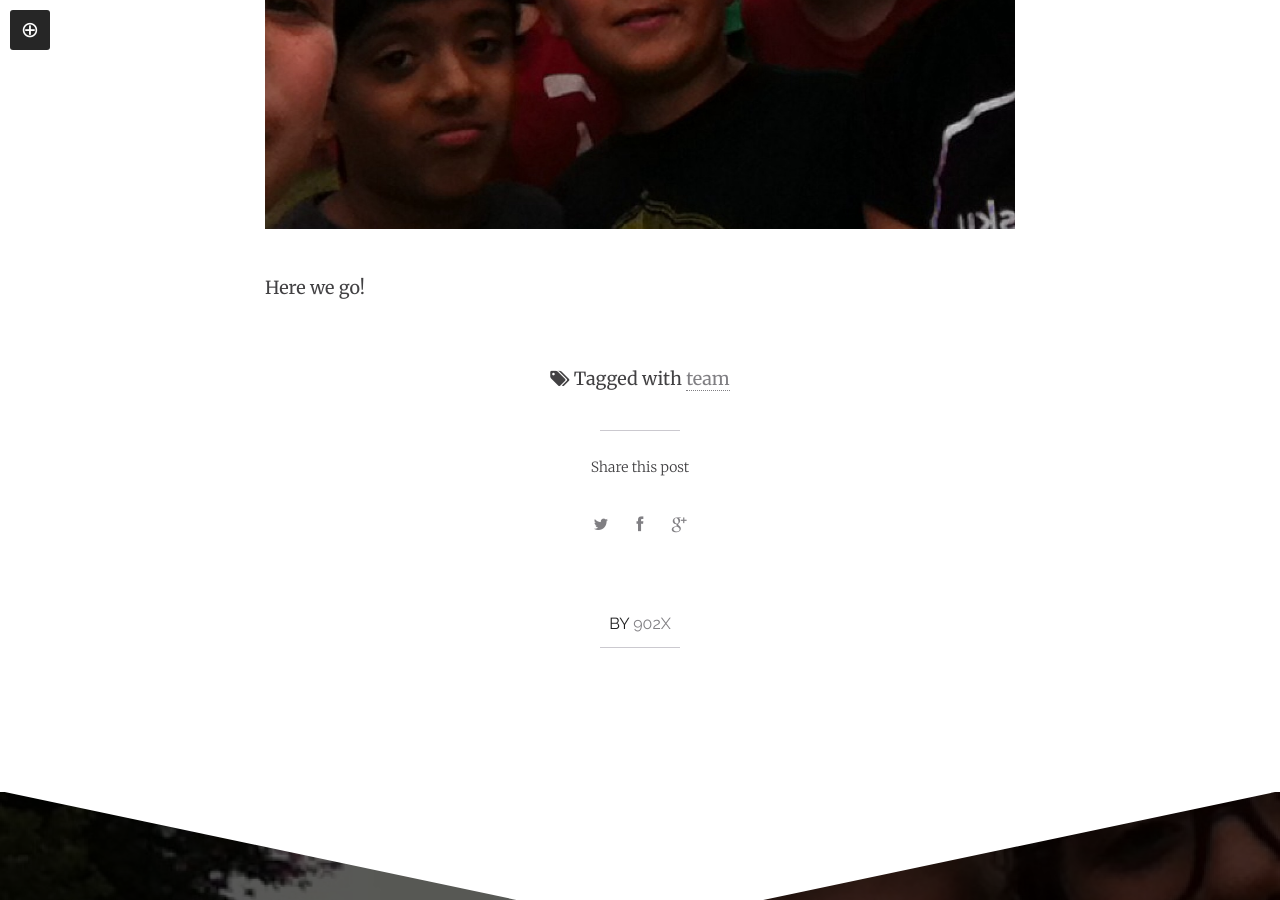
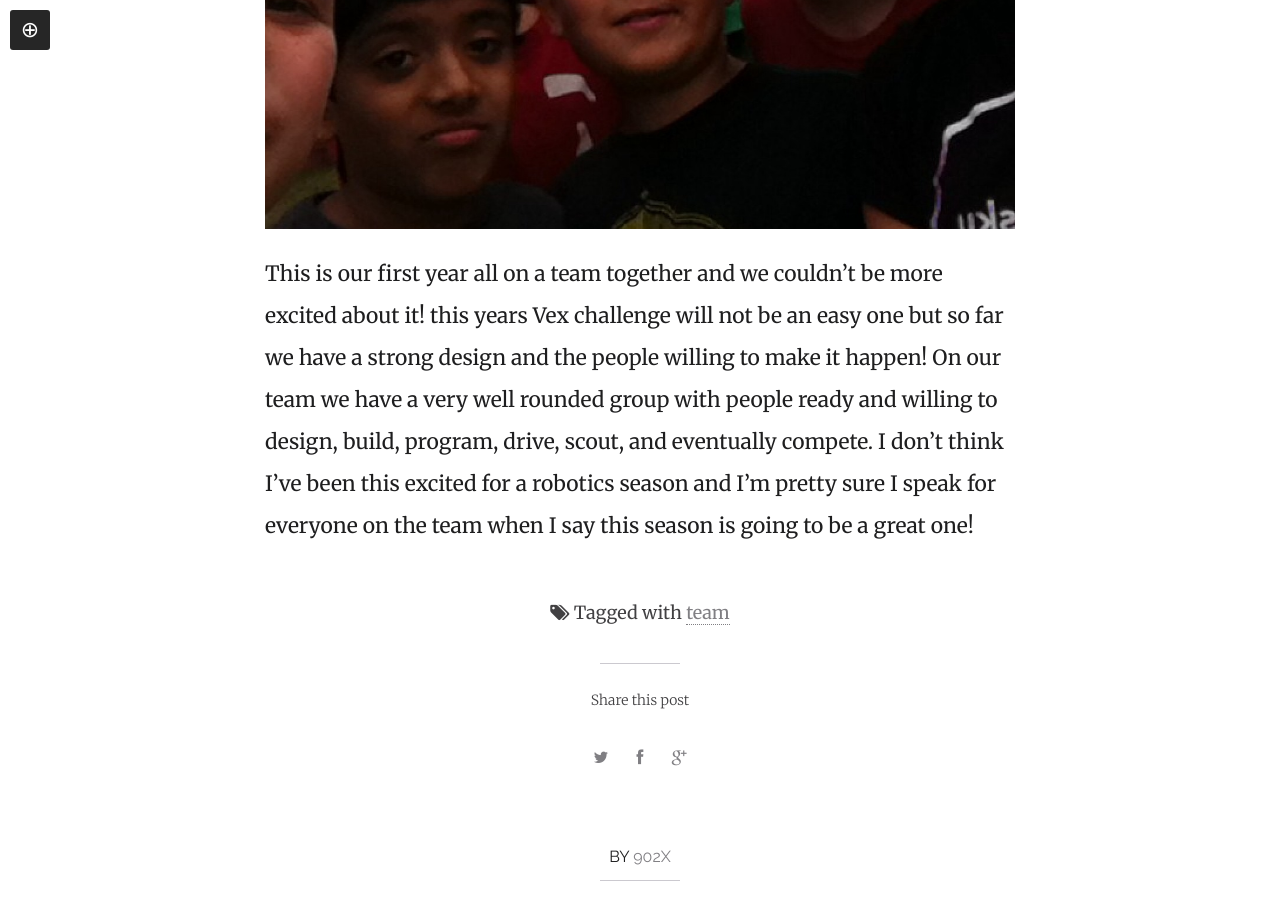
Before and after one commit to 902X/902x.github.io, a Jekyll site: the page built from _posts/2014-09-11-the-game-is-on.md, in a window 1280 px wide and 900 px high, scrolled down 1388 px. Built offline with Jekyll 4.4.1, drawn with Linux system fonts in a browser that asks for light colours; nearby versions of some CDN libraries.

Commit message:
Updated 2014-09-11-the-game-is-on.md

```diff
--- a/_posts/2014-09-11-the-game-is-on.md
+++ b/_posts/2014-09-11-the-game-is-on.md
@@ -15,5 +15,4 @@ imagefeature: team_selfie.jpg
 ---
 
 ![team_selfie.jpg](/images/team_selfie.jpg)
-
-Here we go!
+	This is our first year all on a team together and we couldn't be more excited about it! this years Vex challenge will not be an easy one but so far we have a strong design and the people willing to make it happen! On our team we have a very well rounded group with people ready and willing to design, build, program, drive, scout, and eventually compete. I don't think I've been this excited for a robotics season and I'm pretty sure I speak for everyone on the team when I say this season is going to be a great one!
```
